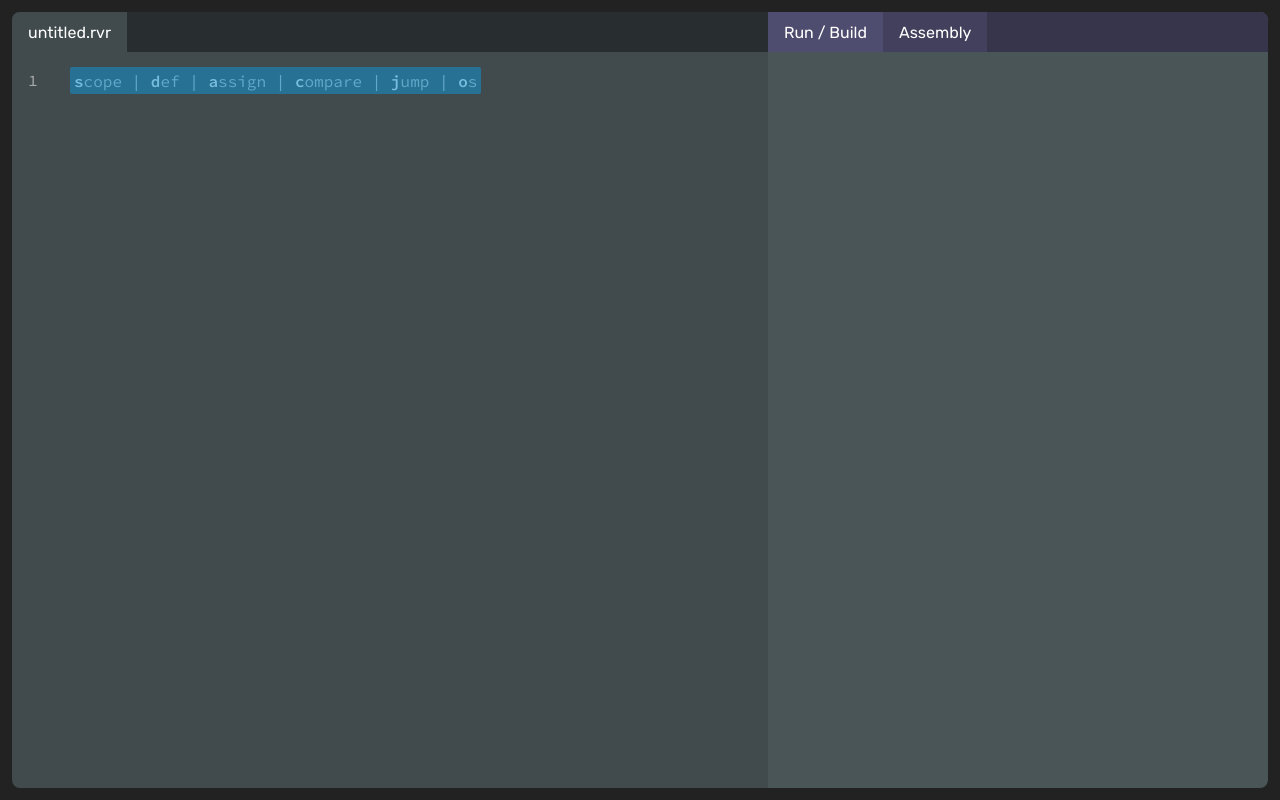
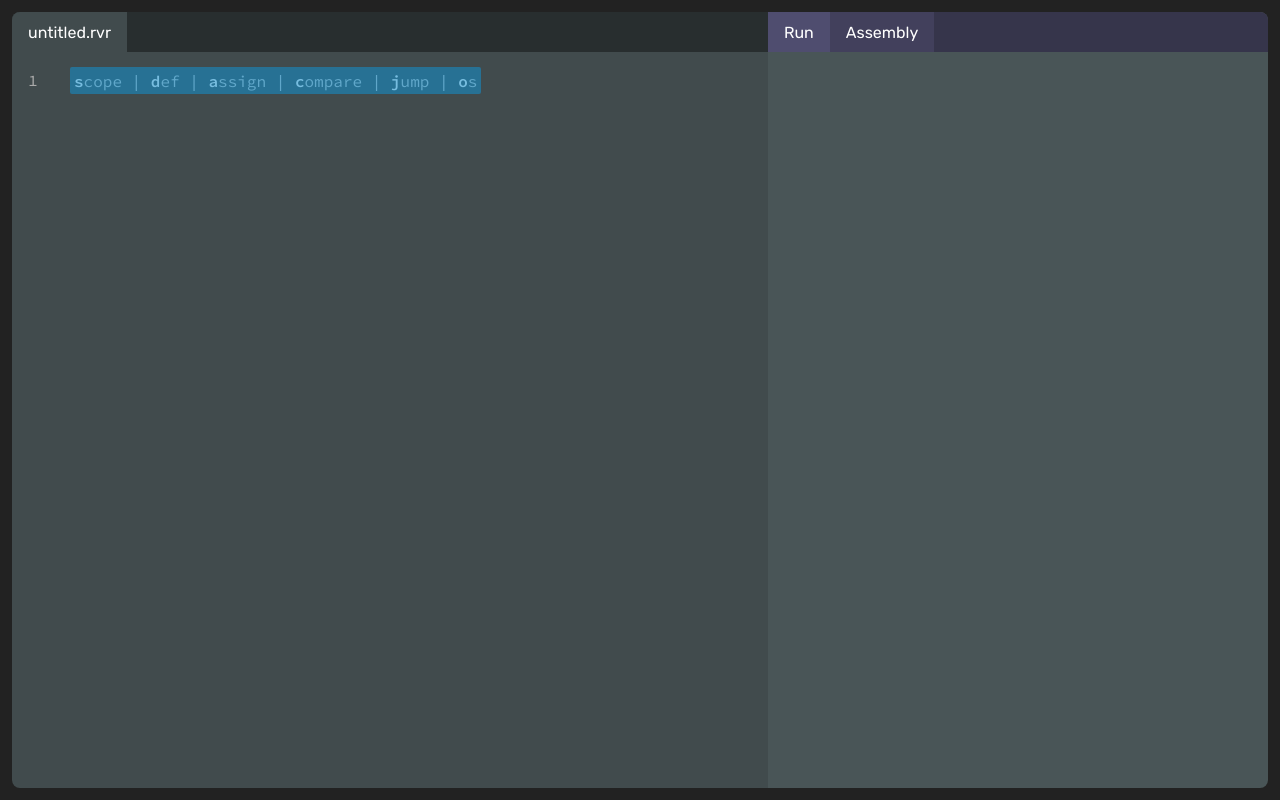
Before and after one commit to nicbarker/river, a React (Create React App) app: page / in a window 1280 px wide. Built offline with nearby package versions, Linux system fonts and the light colour scheme.

Commit message:
text updates

```diff
--- a/src/App.tsx
+++ b/src/App.tsx
@@ -153,7 +153,7 @@ function App() {
               setActiveRightTab("build");
             }}
           >
-            Run / Build
+            Run
           </button>
           <button
             className={activeRightTab === "asm" ? "active" : ""}
```
